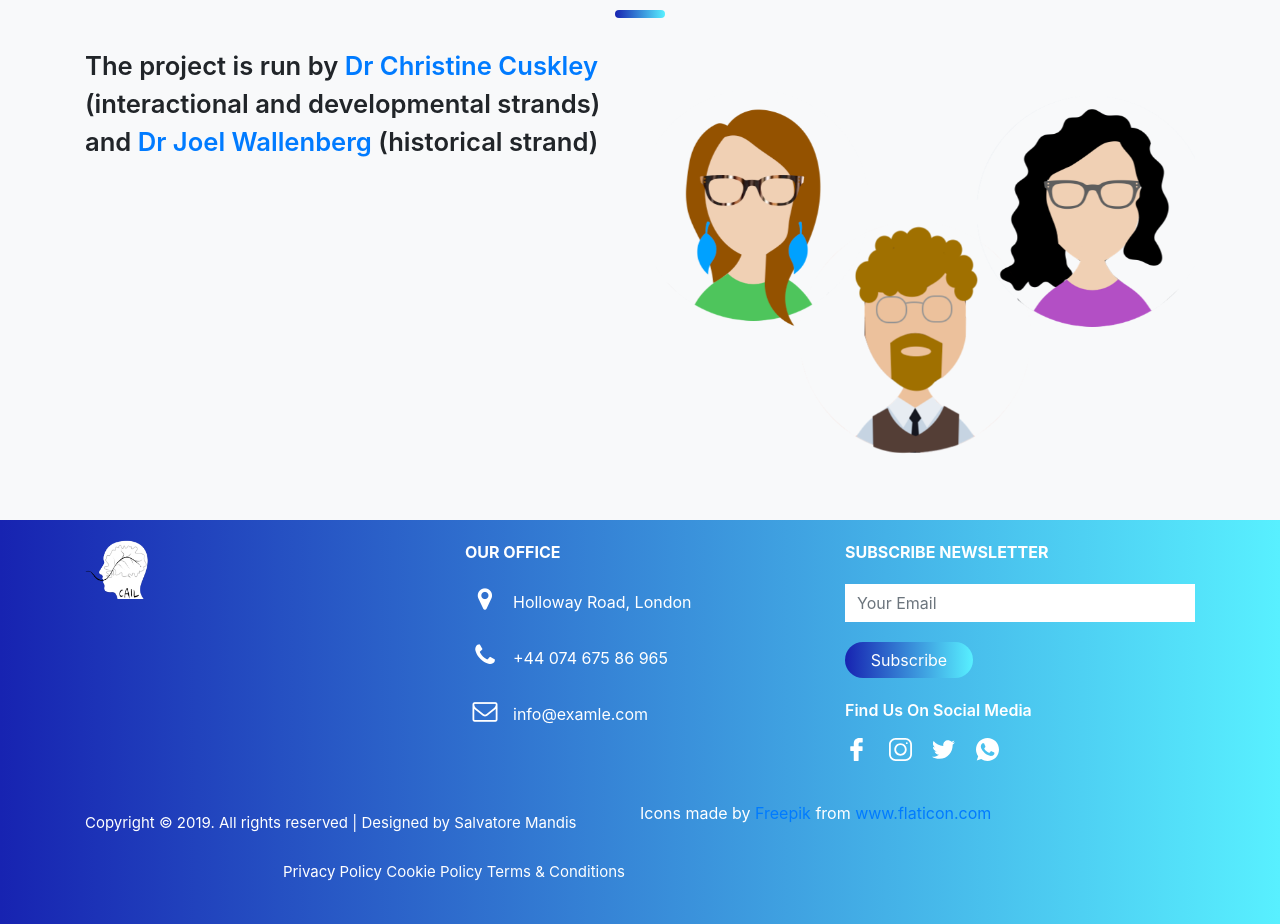
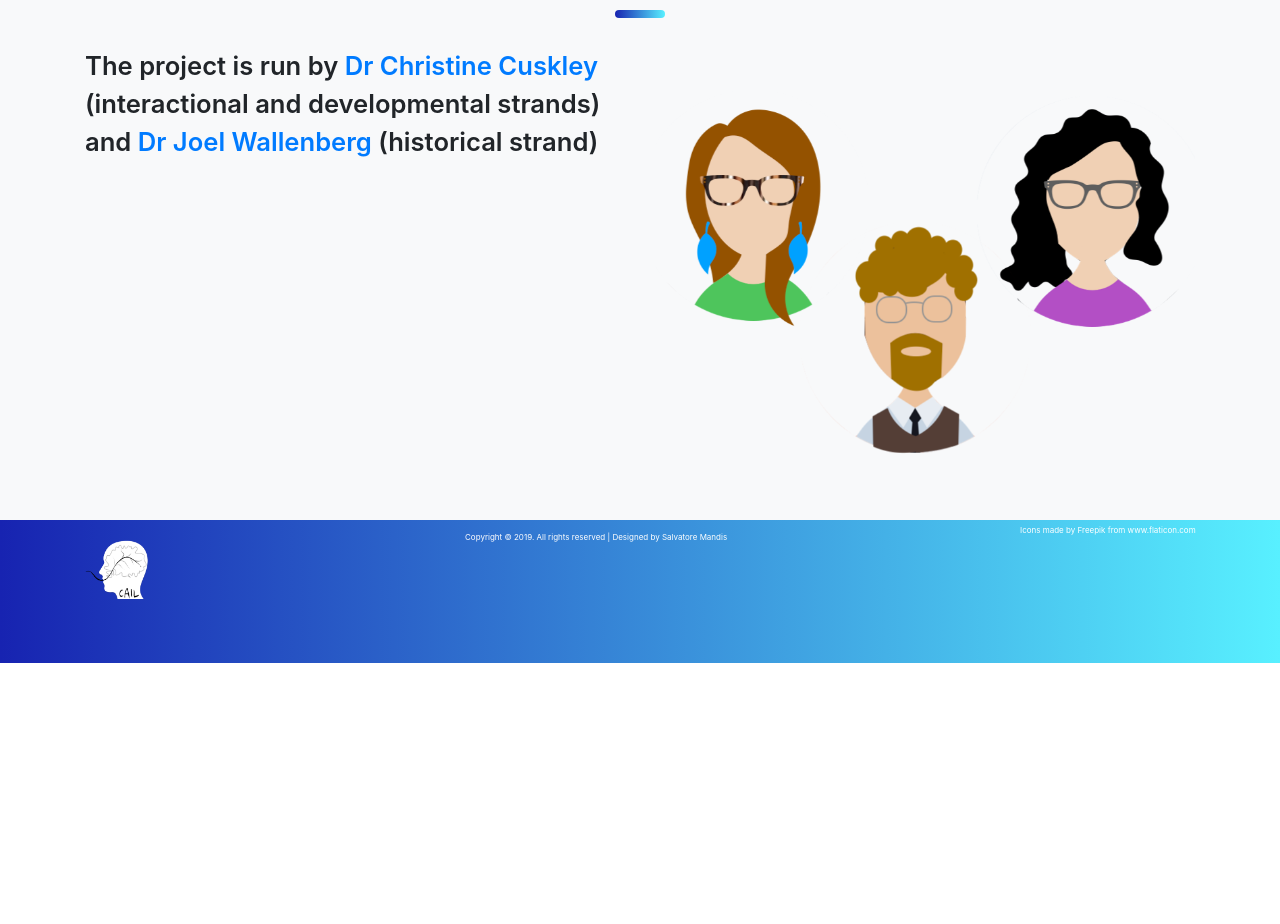
Before and after one commit to cail-project/cail-project.github.io, a plain HTML site: page index.html in a window 1280 px wide. Shown: the part 3074-3998 px from the top of the page. After the commit the page ends 3737 px from the top, so only its background shows below. Drawn offline with nearby package versions, Linux system fonts and the light colour scheme.

Commit message:
customised

```diff
--- a/index.html
+++ b/index.html
@@ -152,16 +152,9 @@
             <div class="col-md-4 footer-box">
               <img src="images/cail_logo.png" alt="">
             </div>
-            <div class="col-md-4 footer-box">
-                <p id="contact"><b>OUR OFFICE</b></p>
-                <p><i class="fa fa-map-marker"></i>Holloway Road, London</p>
-                <p><i class="fa fa-phone"></i>+44 074 675 86 965</p>
-                <p><i class="fa fa-envelope-o"></i>info@examle.com</p>
-            </div>
-            <div class="col-md-4 footer-box">
-                <p><b>SUBSCRIBE NEWSLETTER</b></p>
-                <input type="email"class="form-control" placeholder="Your Email">
-                <button type="button"class="btn btn-primary" name="button">Subscribe</button>
+
+            <!--<div class="col-md-4 footer-box">
+
 
                 <div id="social">
                     <p>Find Us On Social Media</p>
@@ -172,18 +165,13 @@
                           <a href="#" class="svg-icons"><img src="svg/whatsapp.svg" alt=""></a>
                        </div>
                 </div>
+            </div>-->
+            <div class="col-md-6 ">
+              <p class="copyright" style="font-size:8px">Copyright © 2019. All rights reserved | Designed by <a href="https://www.salvatoremandis.it/index-eng.html">Salvatore Mandis</a></p>
             </div>
-            <div class="col-md-6 ">
-              <p class="copyright">Copyright © 2019. All rights reserved | Designed by <a href="https://www.salvatoremandis.it/index-eng.html">Salvatore Mandis</a></p>
-            </div>
-            <div>Icons made by <a href="https://www.flaticon.com/authors/freepik" title="Freepik">Freepik</a> from <a href="https://www.flaticon.com/" title="Flaticon">www.flaticon.com</a></div>
-            <div class="col-md-6 text-right">
-            <p class="copyright">
-              <a href="#">Privacy Policy</a>
-              <a href="#">Cookie Policy</a>
-              <a href="#">Terms & Conditions</a>
-            </p>
-            </div>
+            <div>
+              <p class="copyright" style="font-size:8px">Icons made by <a href="https://www.flaticon.com/authors/freepik" title="Freepik">Freepik</a> from <a href="https://www.flaticon.com/" title="Flaticon">www.flaticon.com</a>
+              </p></div>
           </div>
           <br>
         </div>
```
